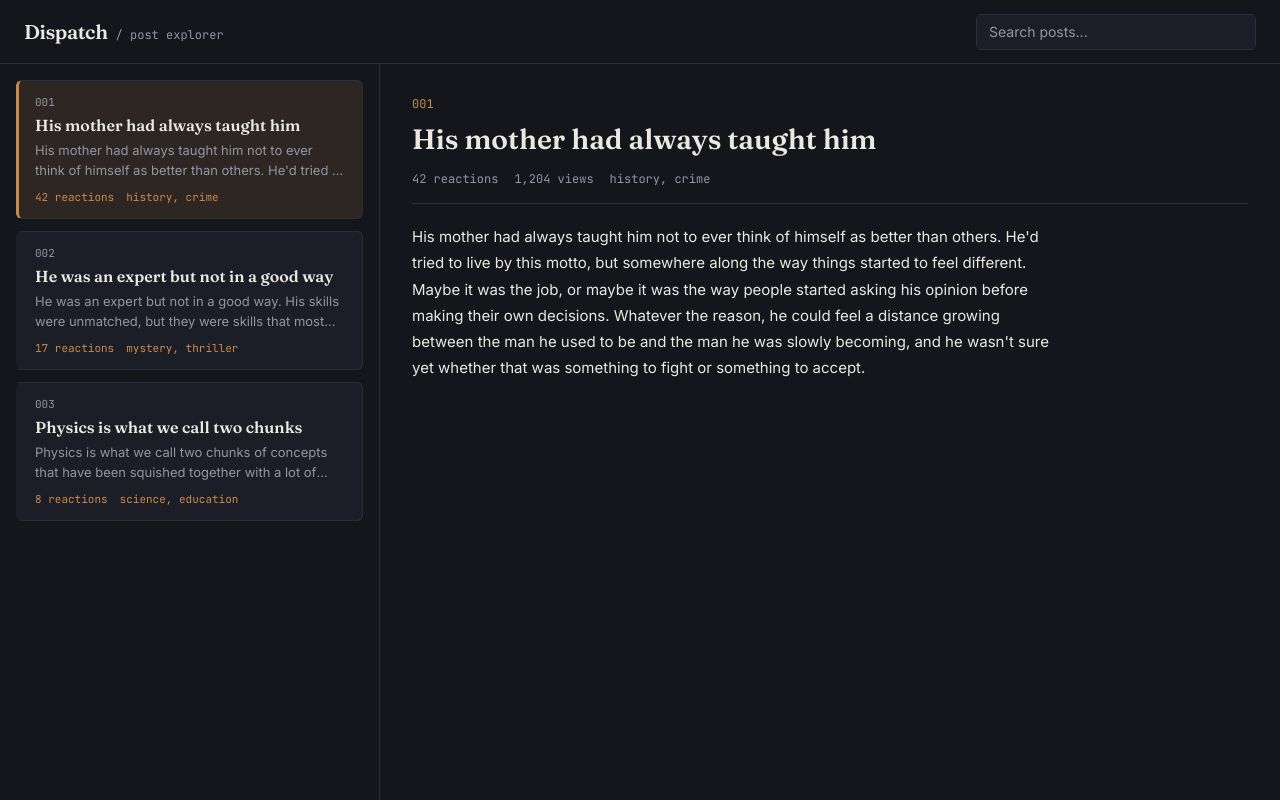
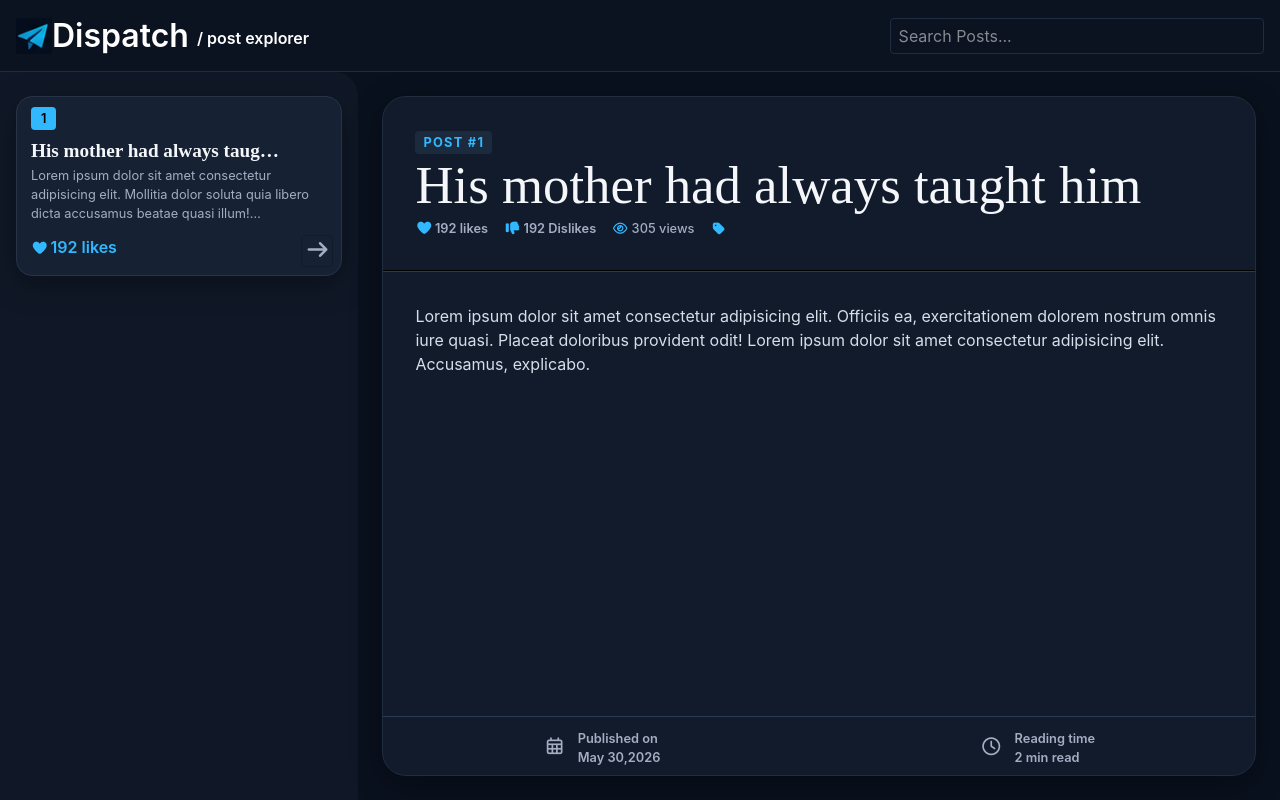
Before and after one commit to AbdullahHamdani4/Post-Explorer, a website built with Vite: page index.html in a window 1280 px wide. Built offline with nearby package versions, Linux system fonts and the light colour scheme; no server answers.

Commit message:
feat: initialize project with Vite and Tailwind CSS setup
- Added package.json with scripts for development, build, and preview.
- Included Tailwind CSS and Vite as dev dependencies.
- Created main.js for fetching and displaying posts from the API.
- Added logo image to assets.
- Implemented basic styling in style.css using Tailwind CSS.
- Configured Vite with Tailwind CSS plugin in vite.config.js.

```diff
--- a/index.html
+++ b/index.html
@@ -1,75 +1,93 @@
-<!DOCTYPE html>
+<!doctype html>
 <html lang="en">
+
 <head>
-<meta charset="UTF-8">
-<meta name="viewport" content="width=device-width, initial-scale=1.0">
-<title>Dispatch — post explorer</title>
-<link rel="preconnect" href="https://fonts.googleapis.com">
-<link href="https://fonts.googleapis.com/css2?family=Fraunces:wght@500;600&family=Inter:wght@400;500;600&family=JetBrains+Mono:wght@400;500&display=swap" rel="stylesheet">
-<link rel="stylesheet" href="style.css">
+  <meta charset="UTF-8" />
+  <link rel="icon" type="image/svg+xml" href="/favicon.svg" />
+  <link rel="stylesheet" href="src/style.css">
+  <link rel="stylesheet" href="https://cdnjs.cloudflare.com/ajax/libs/font-awesome/7.3.0/css/all.min.css"
+    integrity="sha512-ApSLB1Pd3/bZN8fWB/RG9YhN/7bd9Hkf3AGaE2mPfebjrxagjuBtx2GcgdqIlJkUzwylBo61r9Xa9NmgBI0swA=="
+    crossorigin="anonymous" referrerpolicy="no-referrer" />
+  <meta name="viewport" content="width=device-width, initial-scale=1.0" />
+  <title>Post Explorer</title>
 </head>
+
 <body>
-
-
-  <nav class="navbar">
-    <div class="logo-group">
-      <span class="logo-name">Dispatch</span>
-      <span class="logo-tagline">/ post explorer</span>
-    </div>
-
-    <input type="text" id="searchInput" placeholder="Search posts...">
-  </nav>
-
-  <main class="main">
-
-    <aside id="postList">
-
-
-      <div class="post-item active" id="post-1">
-        <span class="post-index">001</span>
-        <h3 class="post-title">His mother had always taught him</h3>
-        <p class="post-body truncate-2">His mother had always taught him not to ever think of himself as better than others. He'd tried to live by this motto, but somewhere along the way things started to feel different.</p>
-        <div class="post-meta">
-          <span class="post-reactions">42 reactions</span>
-          <span class="post-tags">history, crime</span>
+  <div class="root">
+    <header
+      class="sm:h-18 bg-navbar text-white flex sm:justify-between sm:items-center sm:flex-row sm:px-4 sm:gap-0 h-25 flex-col justify-center gap-2 items-center border-b border-border shadow-[0_1px_8px_rgba(0,0,0,0.18)]">
+      <div class="logo flex sm:items-center sm:w-auto w-full items-start">
+        <img src="src/assets/logo.png" alt="Logo">
+        <div class="logoName text-subtitle sm:text-logo   flex  justify-center items-center gap-2 font-semibold  ">
+          Dispatch <span class="text-base mt-1">/ post explorer</span>
         </div>
       </div>
+      <div class="searchBar sm:w-[40%] sm:lg:w-[30%] w-[90%] ">
+        <input id="searchInput" type="text" placeholder="Search Posts..."
+          class="border border-border rounded w-[100%] h-9 pl-2 outline-none">
+      </div>
+    </header>
+    <main class=" w-full sm:h-[calc(100vh-72px)] h-[calc(100vh-100px)] bg-bg flex overflow-x-hidden">
+      <aside class="w-[28%] bg-surface max-h-full rounded-tr-3xl overflow-y-scroll px-4 py-6 flex flex-col gap-2">
+        <div
+          class="sideBarCard bg-sidebar-card hover:bg-sidebar-card-hover border border-sidebar-border shadow-card hover:shadow-card-hover pl-3.5 py-2 transition duration-500 rounded-2xl">
+          <span class="text-small font-semibold bg-blue p-1 px-2.5 rounded">1</span>
+          <p class="text-card-title font-heading text-text font-semibold mt-2 w-[82%] truncate">His mother had always
+            taught him</p>
+          <p class="text-small text-text-light w-[90%]  line-clamp-3">Lorem ipsum dolor sit amet consectetur adipisicing
+            elit. Mollitia dolor soluta quia libero dicta accusamus beatae quasi illum! Blanditiis, amet. Lorem ipsum
+            dolor sit amet, consectetur adipisicing elit. Error nostrum nemo laudantium?</p>
+          <div class=" mt-3 flex justify-between pr-2">
+            <span class="text-blue font-semibold"><i class="fa-solid fa-heart text-[14px] mr-0.5"></i>192 likes</span>
+            <button
+              class="h-8 w-8 rounded border-card border hover:bg-blue transition duration-400 text-text-light hover:text-[#36454F]"><i
+                class="fa-solid fa-arrow-right   text-xl "></i></button>
+          </div>
+        </div>
+      </aside>
+      <section class="w-[72%] h-full flex items-center p-6">
+        <div class="postDetails h-full border border-post-border rounded-xl bg-card shadow-card  relative">
+          <div class="detailsHeader p-8">
+            <span
+              class="text-small font-bold text-blue uppercase tracking-widest bg-sidebar-card-hover p-1 rounded px-2">POST
+              #1</span>
+            <p class="font-heading text-title text-title-text leading-tight">His mother had always taught him</p>
+            <div class="flex items-center gap-4 text-small text-meta-text font-medium">
+              <span class="font-semibold"><i class="fa-solid fa-heart text-[14px] mr-0.5 text-blue"></i>192 likes</span>
+              <span class=" font-semibold"><i class="fa-solid fa-thumbs-down text-[14px] mr-0.5 text-blue"></i>192
+                Dislikes</span>
+              <span><i class="fa-regular fa-eye text-blue"></i> 305 views</span>
+              <span><i class="fa-solid fa-tag text-blue"></i></span>
+            </div>
+          </div>
+          <hr class="h-0.5 bg-post-divider">
+          <div class="postBody text-body-text text-body leading-6 p-8">
+            Lorem ipsum dolor sit amet consectetur adipisicing elit. Officiis ea, exercitationem dolorem nostrum omnis
+            iure quasi. Placeat doloribus provident odit! Lorem ipsum dolor sit amet consectetur adipisicing elit.
+            Accusamus, explicabo.
+          </div>
+          <div
+            class=" w-full postFooter text-small text-meta-text absolute bottom-2 flex justify-around border-t pt-3 border-post-divider">
+            <div class="flex items-center gap-3 font-semibold">
+              <span><i class="fa-regular fa-calendar-days text-[18px]"></i></span>
+              <div class="flex flex-col">
+                <span>Published on</span>
+                <span>May 30,2026</span>
+              </div>
+            </div>
+            <div class="flex items-center gap-3 font-semibold">
+              <span><i class="fa-regular fa-clock text-[18px]"></i></span>
+              <div class="flex flex-col">
+                <span>Reading time</span>
+                <span>2 min read</span>
+              </div>
+            </div>
+          </div>
+        </div>
+      </section>
+    </main>
+  </div>
+  <!-- <script type="module" src="/src/main.js"></script> -->
+</body>
 
-      <div class="post-item" id="post-2">
-        <span class="post-index">002</span>
-        <h3 class="post-title">He was an expert but not in a good way</h3>
-        <p class="post-body truncate-2">He was an expert but not in a good way. His skills were unmatched, but they were skills that most people would rather not see put to use.</p>
-        <div class="post-meta">
-          <span class="post-reactions">17 reactions</span>
-          <span class="post-tags">mystery, thriller</span>
-        </div>
-      </div>
-
-      <div class="post-item" id="post-3">
-        <span class="post-index">003</span>
-        <h3 class="post-title">Physics is what we call two chunks</h3>
-        <p class="post-body truncate-2">Physics is what we call two chunks of concepts that have been squished together with a lot of math in between them, and then given a fancy name.</p>
-        <div class="post-meta">
-          <span class="post-reactions">8 reactions</span>
-          <span class="post-tags">science, education</span>
-        </div>
-      </div>
-
-    </aside>
-
-    <section id="postDetail">
-      <span class="detail-index">001</span>
-      <h2 class="detail-title">His mother had always taught him</h2>
-      <div class="detail-meta">
-        <span class="detail-reactions">42 reactions</span>
-        <span class="detail-views">1,204 views</span>
-        <span class="detail-tags">history, crime</span>
-      </div>
-      <p class="detail-body">His mother had always taught him not to ever think of himself as better than others. He'd tried to live by this motto, but somewhere along the way things started to feel different. Maybe it was the job, or maybe it was the way people started asking his opinion before making their own decisions. Whatever the reason, he could feel a distance growing between the man he used to be and the man he was slowly becoming, and he wasn't sure yet whether that was something to fight or something to accept.</p>
-
-    </section>
-
-  </main>
-<script src="app.js"></script>
-</body>
 </html>
--- /dev/null
+++ b/src/style.css
@@ -0,0 +1,103 @@
+@import "tailwindcss";
+@import url("https://fonts.googleapis.com/css2?family=DM+Serif+Display&family=Inter:wght@400;500;600;700&display=swap");
+ @theme {
+
+  --font-heading: "DM Serif Display", serif;
+  --font-body: "Inter", sans-serif;
+
+  --text-logo: 2rem;
+  --text-title: 3.3rem;
+  --text-subtitle: 1.5rem;
+  --text-card-title: 1.2rem;
+  --text-body: 1rem;
+  --text-small: .8rem;
+  --text-xs: .8rem;
+
+  --color-bg: #09111E;
+  --color-navbar: #0B1220;
+  --color-surface: #101827;
+  --color-card: #111B2B;
+
+  --color-sidebar-card: #162233;
+  --color-sidebar-card-hover: #1B2A3D;
+  --color-sidebar-card-active: #1D2F46;
+  --color-sidebar-border: #263348;
+
+  --color-text: #F4F6FA;
+  --color-text-light: #A4AEC3;
+  --color-text-muted: #6F7D94;
+
+  --color-title-text: #F4F6FA;
+  --color-body-text: #D6DEE9;
+  --color-meta-text: #A4AEC3;
+  --color-meta-icon: #31B8FF;
+
+  --color-post-border: #202C3F;
+  --color-post-divider: #2B3A4F;
+
+  --color-tag-bg: #28204C;
+  --color-tag-text: #B68DFF;
+
+  --color-link: #31B8FF;
+  --color-link-hover: #55C8FF;
+
+  --color-button: #31B8FF;
+  --color-button-hover: #1D9BFF;
+
+  --color-like: #FFB347;
+  --color-view: #31B8FF;
+
+  --color-blue: #31B8FF;
+  --color-blue-light: #55C8FF;
+  --color-blue-dark: #1D9BFF;
+
+  --color-orange: #FFB347;
+  --color-orange-light: #FFC86B;
+
+  --color-purple: #B68DFF;
+  --color-purple-bg: #28204C;
+
+  --color-success: #43D17C;
+  --color-danger: #FF5C73;
+
+  --color-border: #202C3F;
+
+  --radius-sm: .625rem;
+  --radius-md: 1rem;
+  --radius-lg: 1.25rem;
+  --radius-xl: 1.5rem;
+  --radius-full: 999px;
+
+  --shadow-card: 0 8px 30px rgba(0,0,0,.35);
+
+  --shadow-card-hover:
+    0 0 0 1px rgba(49,184,255,.35),
+    0 15px 35px rgba(0,0,0,.45);
+
+}
+aside::-webkit-scrollbar{
+    width: 8px;
+}
+
+aside::-webkit-scrollbar-track{
+    background: #101827;
+    border-radius: 999px;
+}
+
+aside::-webkit-scrollbar-thumb{
+    background: linear-gradient(
+        180deg,
+        #31B8FF,
+        #1D9BFF
+    );
+    border-radius: 999px;
+    border: 2px solid #101827;
+}
+
+aside::-webkit-scrollbar-thumb:hover{
+    background: linear-gradient(
+        180deg,
+        #55C8FF,
+        #31B8FF
+    );
+}
--- a/style.css
+++ /dev/null
@@ -1,211 +0,0 @@
-* {
-  margin: 0;
-  padding: 0;
-  box-sizing: border-box;
-}
-
-:root {
-  --bg: #14161c;
-  --surface: #1b1e26;
-  --surface-hover: #21242e;
-  --border: #2b2f3a;
-  --ink: #eae8e1;
-  --ink-dim: #9295a3;
-  --accent: #c98a4b;
-  --accent-dim: rgba(201, 138, 75, 0.14);
-}
-
-body {
-  background: var(--bg);
-  color: var(--ink);
-  font-family: 'Inter', sans-serif;
-}
-
-::-webkit-scrollbar {
-  width: 8px;
-}
-::-webkit-scrollbar-track {
-  background: transparent;
-}
-::-webkit-scrollbar-thumb {
-  background: var(--border);
-  border-radius: 4px;
-}
-
-/* navbar */
-
-.navbar {
-  height: 64px;
-  display: flex;
-  align-items: center;
-  justify-content: space-between;
-  padding: 0 24px;
-  border-bottom: 1px solid var(--border);
-}
-
-.logo-group {
-  display: flex;
-  align-items: baseline;
-  gap: 8px;
-}
-
-.logo-name {
-  font-family: 'Fraunces', serif;
-  font-size: 20px;
-  font-weight: 600;
-  letter-spacing: -0.02em;
-}
-
-.logo-tagline {
-  font-family: 'JetBrains Mono', monospace;
-  font-size: 12px;
-  color: var(--ink-dim);
-}
-
-#searchInput {
-  width: 280px;
-  height: 36px;
-  padding: 0 12px;
-  border-radius: 6px;
-  font-size: 14px;
-  outline: none;
-  border: 1px solid var(--border);
-  background: var(--surface);
-  color: var(--ink);
-  font-family: 'Inter', sans-serif;
-}
-
-#searchInput::placeholder {
-  color: var(--ink-dim);
-}
-
-/* main layout */
-
-.main {
-  display: grid;
-  grid-template-columns: 380px 1fr;
-  height: calc(100vh - 64px);
-}
-
-/* post list */
-
-#postList {
-  overflow-y: auto;
-  padding: 16px;
-  border-right: 1px solid var(--border);
-  display: flex;
-  flex-direction: column;
-  gap: 12px;
-}
-
-.post-item {
-  background: var(--surface);
-  border: 1px solid var(--border);
-  border-left: 3px solid transparent;
-  border-radius: 6px;
-  padding: 14px 16px;
-  cursor: pointer;
-  transition: background 0.15s ease, border-color 0.15s ease;
-
-}
-
-.post-item:hover {
-  background: var(--surface-hover);
-}
-
-.post-item.active {
-  border-left-color: var(--accent);
-  background: var(--accent-dim);
-}
-
-.post-index {
-  font-family: 'JetBrains Mono', monospace;
-  font-size: 11px;
-  color: var(--ink-dim);
-  display: block;
-  margin-bottom: 6px;
-}
-
-.post-title {
-  font-family: 'Fraunces', serif;
-  font-size: 16px;
-  font-weight: 600;
-  margin-bottom: 6px;
-  white-space: nowrap;
-  overflow: hidden;
-  text-overflow: ellipsis;
-}
-
-.post-body {
-  font-size: 13px;
-  line-height: 1.5;
-  color: var(--ink-dim);
-  margin-bottom: 10px;
-}
-
-.truncate-2 {
-  display: -webkit-box;
-  -webkit-line-clamp: 2;
-  -webkit-box-orient: vertical;
-  overflow: hidden;
-}
-
-.post-meta {
-  font-family: 'JetBrains Mono', monospace;
-  font-size: 11px;
-  color: var(--accent);
-  display: flex;
-  gap: 12px;
-}
-
-/* post detail */
-
-#postDetail {
-  overflow-y: auto;
-  padding: 32px;
-}
-
-#postDetail.empty {
-  display: flex;
-  align-items: center;
-  justify-content: center;
-}
-
-.empty-message {
-  font-size: 14px;
-  color: var(--ink-dim);
-}
-
-.detail-index {
-  font-family: 'JetBrains Mono', monospace;
-  font-size: 12px;
-  color: var(--accent);
-  display: block;
-  margin-bottom: 10px;
-}
-
-.detail-title {
-  font-family: 'Fraunces', serif;
-  font-size: 28px;
-  font-weight: 600;
-  line-height: 1.25;
-  margin-bottom: 14px;
-}
-
-.detail-meta {
-  font-family: 'JetBrains Mono', monospace;
-  font-size: 12px;
-  color: var(--ink-dim);
-  display: flex;
-  gap: 16px;
-  padding-bottom: 16px;
-  margin-bottom: 20px;
-  border-bottom: 1px solid var(--border);
-}
-
-.detail-body {
-  font-size: 15px;
-  line-height: 1.75;
-  color: var(--ink);
-  max-width: 640px;
-}
```
Also changed, not shown: app.js (deleted, +0 -64 lines), package.json (added, +16 -0 lines), src/main.js (added, +98 -0 lines), vite.config.js (added, +9 -0 lines), src/assets/logo.png (added), 2 other files.
